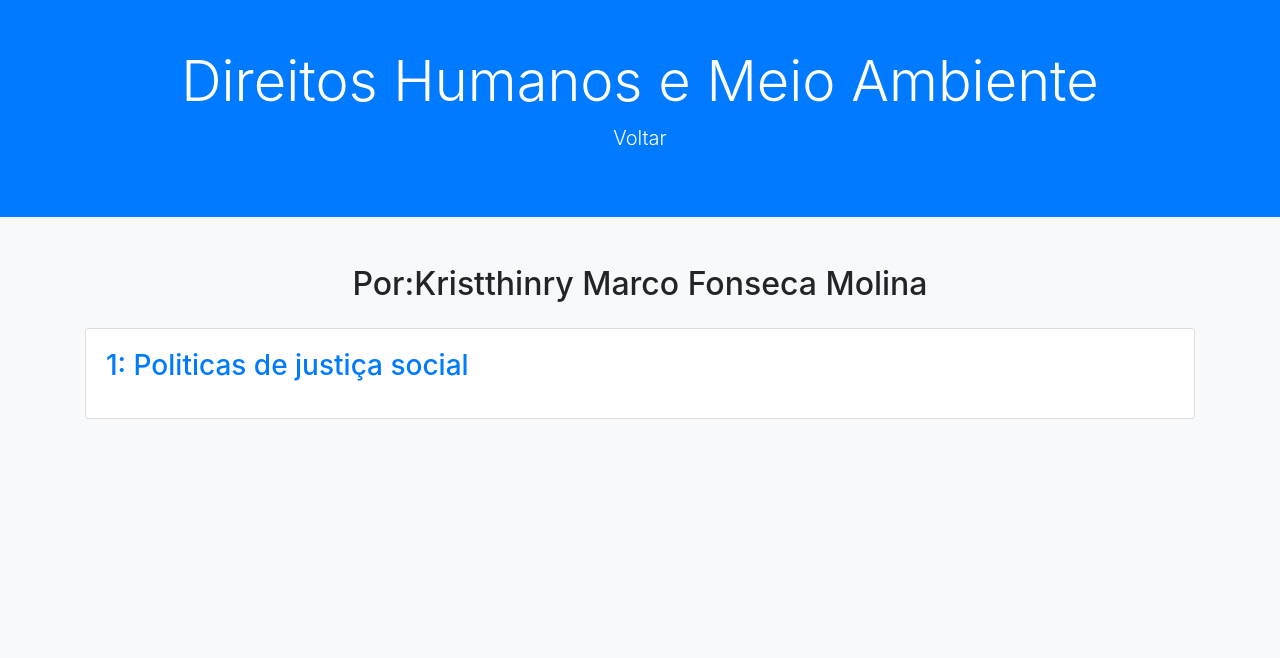
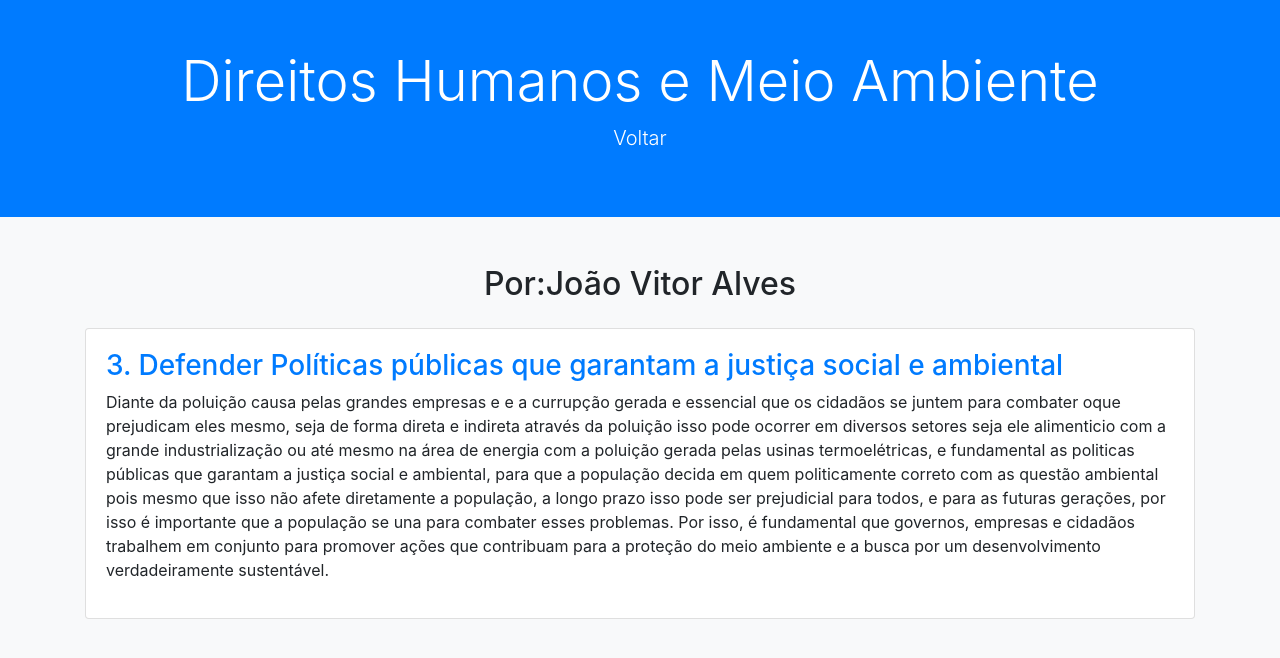
Before and after one commit to Alves172023/Pagina-do-Projeto, a plain HTML site: page Politicas de justiça social/PJS.html in a window 1280 px wide. Drawn offline with nearby package versions, Linux system fonts and the light colour scheme.

Commit message:
Update PJS.html

```diff
--- a/Politicas de justiça social/PJS.html
+++ b/Politicas de justiça social/PJS.html
@@ -24,12 +24,17 @@
     </header>
 
     <div class="container my-5">
-        <h2 class="text-center mb-4">Por:Kristthinry Marco Fonseca Molina</h2>
+        <h2 class="text-center mb-4">Por:João Vitor Alves</h2>
 
         <div class="card mb-4">
             <div class="card-body">
-                <h3>1: Politicas de justiça social </h3>
-                <p></p>
+                <h3>3. Defender Políticas públicas que garantam a justiça social e ambiental </h3>
+                <p> Diante da poluição causa pelas grandes empresas e e a currupção gerada e essencial que os cidadãos se juntem para combater oque prejudicam eles mesmo, seja de forma direta e indireta através da poluição isso pode ocorrer em diversos
+                    setores seja ele alimenticio com a grande industrialização  ou até mesmo na área de energia com a poluição gerada pelas usinas termoelétricas, e fundamental as politicas públicas que garantam a justiça social e ambiental, para que a população decida em quem politicamente
+                    correto com as questão ambiental pois mesmo que isso não afete diretamente a população, a longo prazo isso pode ser prejudicial para todos, e para as futuras gerações, por isso é importante que a população se una para combater esses problemas.
+                    Por isso, é fundamental que governos, empresas e cidadãos trabalhem em conjunto para promover ações que contribuam para a proteção do meio ambiente e a busca por um desenvolvimento verdadeiramente sustentável.
+
+                </p>
             </div>
         </div>
 
```
